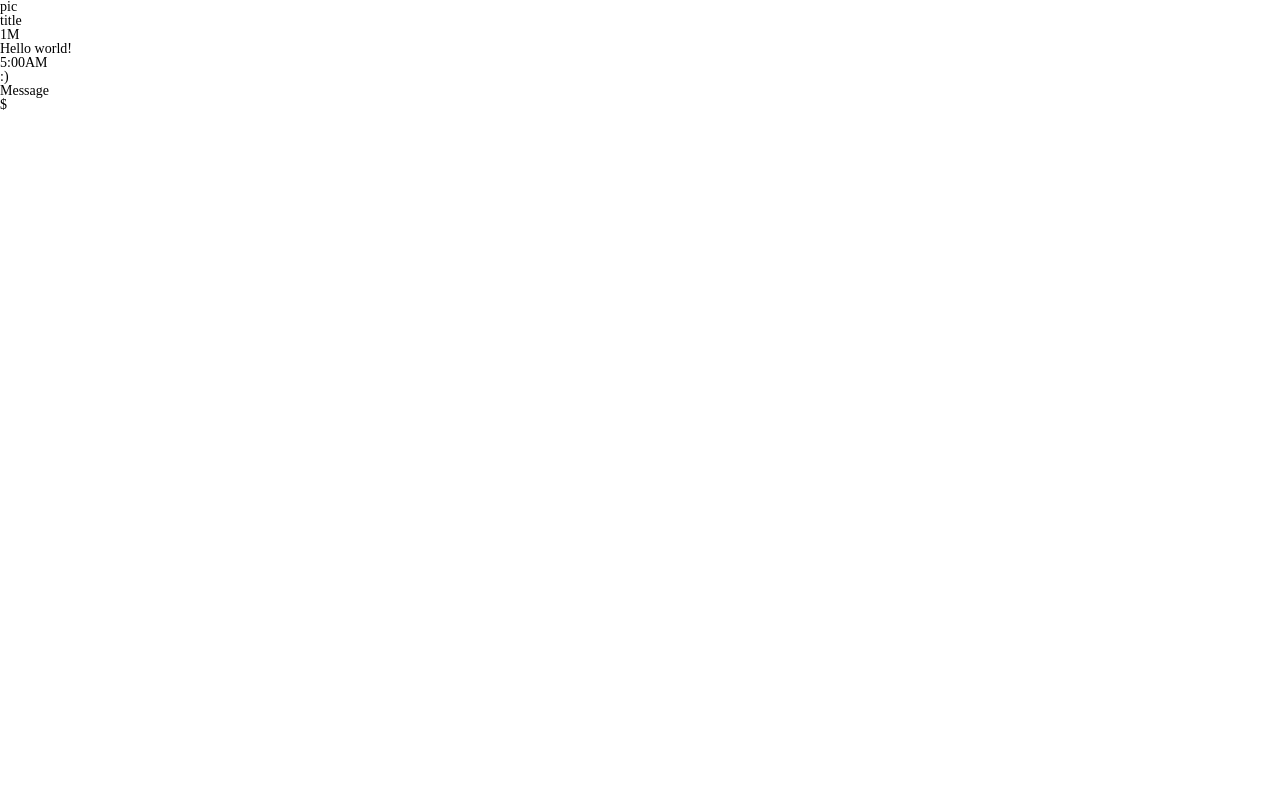
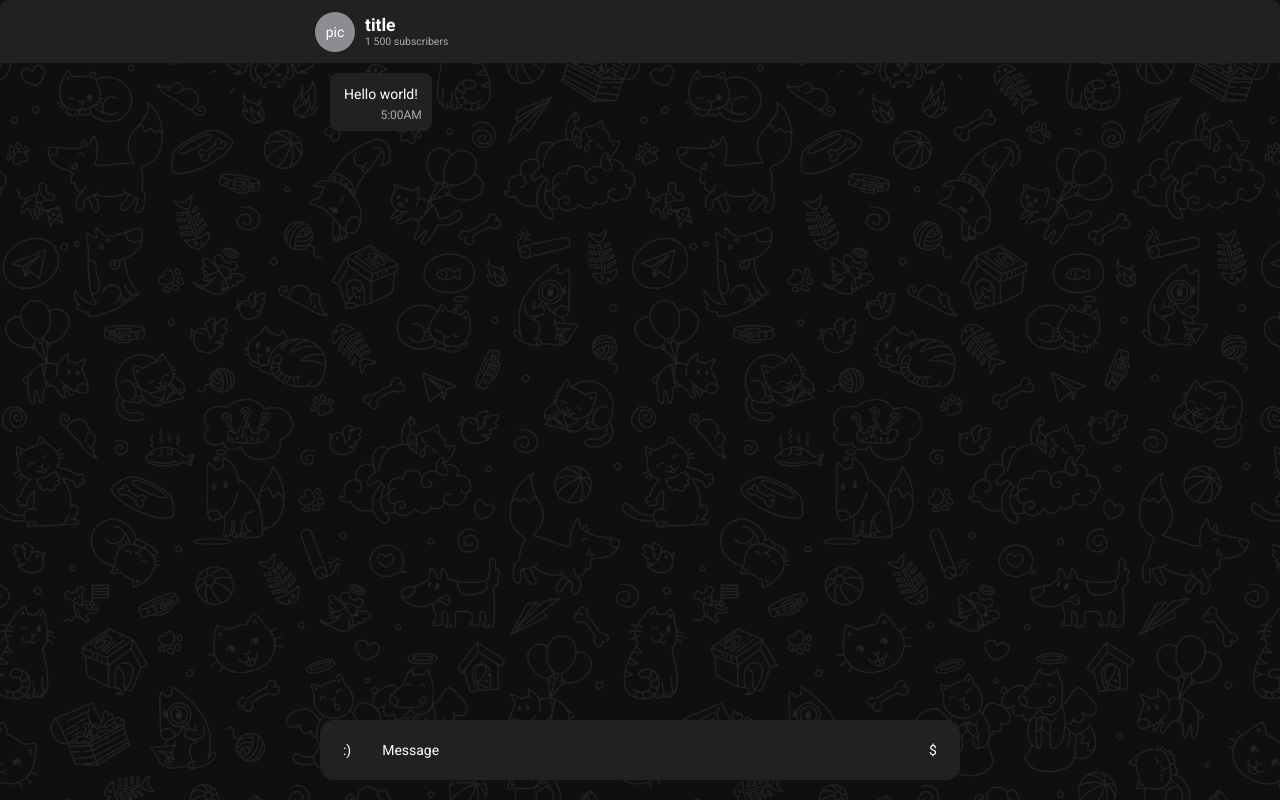
Before and after one commit to IliaShigera/Tg-input-toolbar, a plain HTML site: page index.html in a window 1280 px wide. Drawn offline with Linux system fonts and the light colour scheme.

Commit message:
I don't like CSS. Add styles

```diff
--- a/index.html
+++ b/index.html
@@ -3,8 +3,15 @@
   <head>
     <meta charset="UTF-8" />
     <meta name="viewport" content="width=device-width, initial-scale=1.0" />
+    <link rel="preconnect" href="https://fonts.googleapis.com" />
+    <link rel="preconnect" href="https://fonts.gstatic.com" crossorigin />
     <link rel="stylesheet" href="./src/css/reset.css" />
     <link rel="stylesheet" href="./src/css/main.css" />
+
+    <link
+      rel="stylesheet"
+      href="https://fonts.googleapis.com/css2?family=Roboto:wght@400;500;700&display=swap"
+    />
     <title>Tg Chat</title>
   </head>
   <body>
@@ -15,8 +22,10 @@
           <div class="chat__header">
             <div class="chat__header-info">
               <div class="chat__header-ava">pic</div>
+              <div class="chat__header-text">
                 <div class="chat__header-title">title</div>
-                <div class="chat__header-subs">1M</div>
+                <div class="chat__header-subs">1 500 subscribers</div>
+              </div>
             </div>
           </div>
 
--- a/src/css/main.css
+++ b/src/css/main.css
@@ -1,57 +1,208 @@
+:root {
+  --primary: #212121;
+  --text-primary: #ffffff;
+  --text-secondary: #aaaaaa;
+  --timespan: #8c8c91;
+  --scroll: #ffffff33;
+  --scroll-active: #ffffff4d;
+}
+
+html body {
+  font-family: "Roboto", -apple-system, BlinkMacSystemFont, "Segoe UI",
+    "Helvetica Neue", Arial, sans-serif;
+}
+
+/* Scroll */
+::-webkit-scrollbar {
+  width: 6px;
+  pointer-events: auto;
+}
+
+::-webkit-scrollbar-track {
+  background: transparent;
+}
+
+::-webkit-scrollbar-thumb {
+  background: var(--scroll);
+  border-radius: 18px;
+}
+
+::-webkit-scrollbar-thumb:hover {
+  background: var(--scroll-secondaty);
+}
+
 /* Main app container */
 .app {
+  display: flex;
+  justify-content: center;
+  align-items: center;
+  height: 100vh;
+  background: var(--primary);
+  color: var(--text-primary);
 }
 
 .app__container {
+  display: flex;
+  flex-direction: column;
+  width: 100%;
+  height: 100vh;
+  overflow: hidden;
 }
 
 /* Chat container */
 .chat {
+  display: flex;
+  flex-direction: column;
+  height: 100%;
+  background: url("../../assets/telegram_chat_background.jpg") no-repeat center;
+  background-size: cover;
+  background-color: rgba(0, 0, 0, 0.8);
+  background-blend-mode: multiply;
 }
 
 /* Chat header */
 .chat__header {
+  display: flex;
+  align-items: center;
+  justify-content: flex-start;
+  padding: 10px 15px;
+  flex-shrink: 0;
+  height: 4.5rem;
+  background-color: var(--primary);
+  position: relative;
+  border-radius: 8px 8px 0 0;
 }
 
+/* Header info */
 .chat__header-info {
+  display: flex;
+  align-items: center;
+  gap: 10px;
+  margin-left: 300px;
 }
 
+/* Avatar */
 .chat__header-ava {
+  width: 40px;
+  height: 40px;
+  border-radius: 50%;
+  display: flex;
+  align-items: center;
+  justify-content: center;
+  flex-shrink: 0;
+  background-color: var(--timespan);
+}
+
+/* Title and subs  */
+.chat__header-text {
+  display: flex;
+  flex-direction: column;
+  justify-content: center;
+  line-height: 1.2;
 }
 
 .chat__header-title {
+  font-size: 1.25rem;
+  font-weight: bold;
+  color: var(--text-primary);
+  white-space: nowrap;
+  overflow: hidden;
+  text-overflow: ellipsis;
 }
 
 .chat__header-subs {
+  font-size: 0.75rem;
+  color: var(--text-secondary);
 }
 
 /* Chat messages */
 .chat__messages {
+  flex: 1;
+  overflow-y: auto;
+  padding: 10px;
+  display: flex;
+  width: 100%;
+  max-width: 50%;
+  flex-direction: column;
+  gap: 10px;
+  margin: 0 auto;
 }
 
 /* Message bubble */
 .message {
+  display: flex;
+  flex-direction: column;
+  align-self: flex-end;
+  max-width: 70%;
+  background-color: var(--primary);
+  padding: 10px;
+  word-wrap: break-word;
+  /* line-height: 1.4; */
+  backdrop-filter: blur(5px);
+  border-radius: 8px;
 }
 
 .message--received {
+  align-self: flex-start;
+  color: var(--text-primary);
+}
+
+.message__content {
+  display: flex;
+  flex-direction: column;
+  padding: 4px;
 }
 
 .message__content-text {
+  color: var(--text-primary);
+  border-radius: 4px;
+}
+
+.message__meta {
+  display: flex;
+  justify-content: flex-end;
+  margin-top: 4px;
 }
 
 .message__meta-time {
+  font-size: 12px;
+  color: var(--text-secondary);
+  border-radius: 4px;
 }
 
 /* Chat input */
 .chat__input {
+  display: flex;
+  align-items: center;
+  width: 100%;
+  max-width: 50%;
+  min-height: 1rem;
+  max-height: 24rem;
+  padding: 10px;
+  border-radius: 1rem;
+  background-color: var(--primary);
+  flex-shrink: 0;
+  gap: 10px;
+  margin: 0 auto;
+  margin-top: 10px;
+  margin-bottom: 20px;
 }
 
 .chat__emoji-picker,
 .chat__file-pin {
+  width: 40px;
+  height: 40px;
+  border-radius: 50%;
+  display: flex;
+  align-items: center;
+  justify-content: center;
+  align-self: flex-end;
 }
 
 .chat__input-field {
+  padding: 8px;
+  min-height: 1rem;
+  max-height: 22rem;
+  overflow-y: auto;
+  width: 100%;
 }
-
-.chat__input-field[contenteditable="true"]:empty:before {
-}
```
Also changed, not shown: assets/telegram_chat_background.jpg (added). Lines whose indentation alone changed are shown as unchanged.
